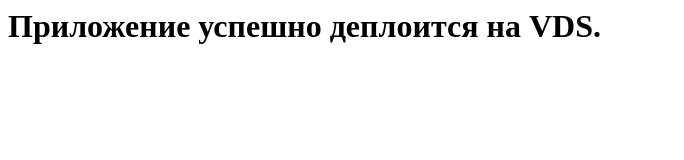
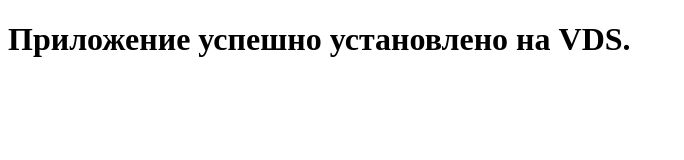
Before and after one commit to Pesecove/my-devops-homework, a plain HTML site: page index.html in a window 1280 px wide. Shown: the whole page, without its empty margins (0-684 px from the left). Drawn offline with Linux system fonts and the light colour scheme.

Commit message:
Update index.html

```diff
--- a/index.html
+++ b/index.html
@@ -1 +1,10 @@
-<h1>Приложение успешно деплоится на VDS.</h1>
+<!DOCTYPE html>
+<html lang="ru">
+<head>
+    <meta charset="UTF-8">
+    <title>DevOps Homework</title>
+</head>
+<body>
+    <h1>Приложение успешно установлено на VDS.</h1>
+</body>
+</html>
```
